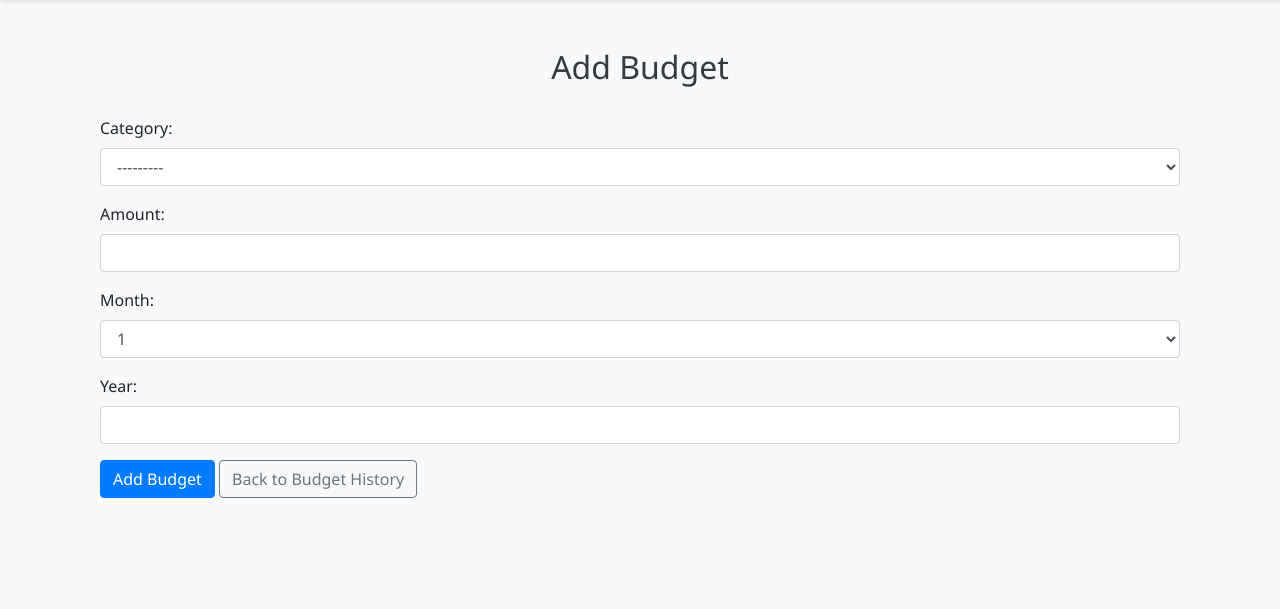
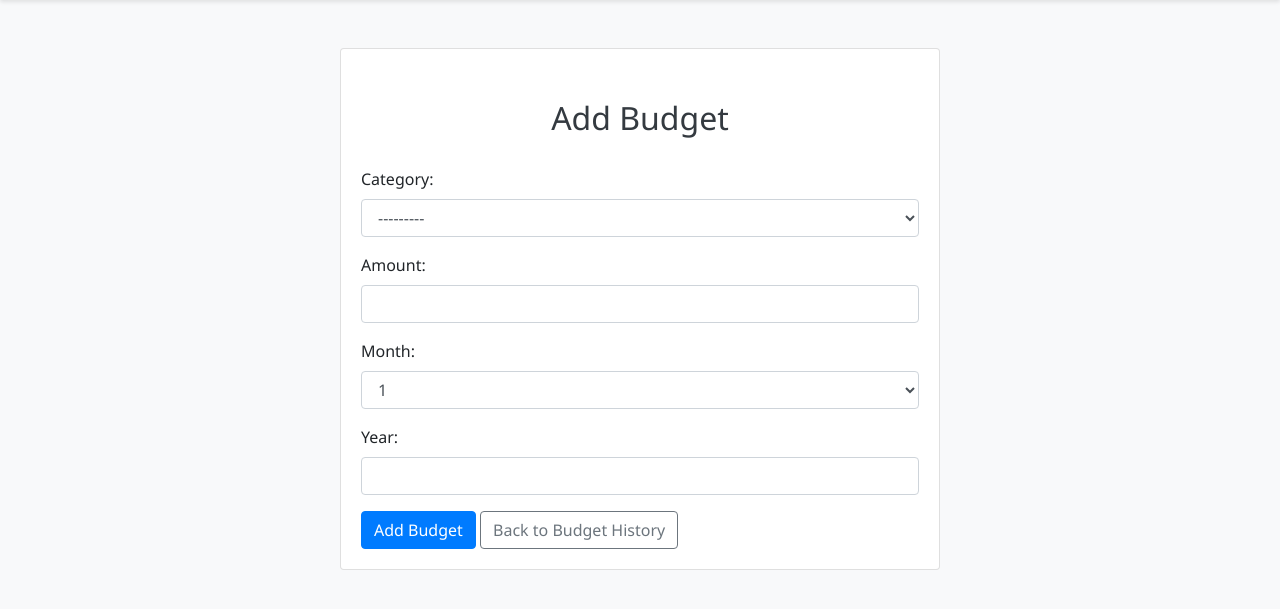
Before and after one commit to nasirabbas827/expensetracker, a Django app: page /budget/add/ in a window 1280 px wide. Shown: the part 62-671 px from the top of the page. Run offline with Django 4.2, Linux system fonts and the light colour scheme; a user stored in the database is signed in; data comes from the database, SQL or seed files in the repository; both versions use the stored data as it was after the commit; some libraries are stand-ins or nearby versions.

Commit message:
Final Code modified afterpro second update second

```diff
--- a/templates/add_budget.html
+++ b/templates/add_budget.html
@@ -4,6 +4,9 @@
 
 {% block content %}
 <div class="container mt-5">
+    <div class="card mx-auto" style="max-width: 600px;">
+        <div class="card-body">
+
     <h2>Add Budget</h2>
     <form method="POST">
         {% csrf_token %}
@@ -13,4 +16,6 @@
 
     </form>
 </div>
+</div>
+</div>
 {% endblock content %}
--- a/templates/add_category.html
+++ b/templates/add_category.html
@@ -4,6 +4,9 @@
 
 {% block content %}
 <div class="container mt-5">
+    <div class="card mx-auto" style="max-width: 600px;">
+        <div class="card-body">
+
     <h2 class="text-primary">Add Category</h2>
     <form method="POST">
         {% csrf_token %}
@@ -13,4 +16,6 @@
 
     </form>
 </div>
+</div>
+</div>
 {% endblock content %}
--- a/templates/add_expense.html
+++ b/templates/add_expense.html
@@ -4,6 +4,9 @@
 
 {% block content %}
 <div class="container mt-5">
+    <div class="card mx-auto" style="max-width: 600px;">
+        <div class="card-body">
+
     <h2>Add Expense</h2>
     <form method="POST">
         {% csrf_token %}
@@ -13,4 +16,6 @@
 
     </form>
 </div>
+</div>
+</div>
 {% endblock content %}
--- a/templates/add_income.html
+++ b/templates/add_income.html
@@ -4,6 +4,9 @@
 
 {% block content %}
 <div class="container mt-5">
+    <div class="card mx-auto" style="max-width: 600px;">
+        <div class="card-body">
+
     <h2>Add Income</h2>
     <form method="POST">
         {% csrf_token %}
@@ -13,4 +16,6 @@
 
     </form>
 </div>
+</div>
+</div>
 {% endblock content %}
--- a/templates/edit_budget.html
+++ b/templates/edit_budget.html
@@ -4,6 +4,9 @@
 
 {% block content %}
 <div class="container mt-5">
+    <div class="card mx-auto" style="max-width: 600px;">
+        <div class="card-body">
+
     <h2>Edit Budget</h2>
     <form method="POST">
         {% csrf_token %}
@@ -13,4 +16,6 @@
 
     </form>
 </div>
+</div>
+</div>
 {% endblock content %}
--- a/templates/edit_category.html
+++ b/templates/edit_category.html
@@ -4,6 +4,9 @@
 
 {% block content %}
 <div class="container mt-5">
+    <div class="card mx-auto" style="max-width: 600px;">
+        <div class="card-body">
+
     <h2 class="text-primary">Edit Category</h2>
     <form method="POST">
         {% csrf_token %}
@@ -13,4 +16,6 @@
 
     </form>
 </div>
+</div>
+</div>
 {% endblock content %}
--- a/templates/edit_expense.html
+++ b/templates/edit_expense.html
@@ -4,6 +4,9 @@
 
 {% block content %}
 <div class="container mt-5">
+    <div class="card mx-auto" style="max-width: 600px;">
+        <div class="card-body">
+
     <h2>Edit Expense</h2>
     <form method="POST">
         {% csrf_token %}
@@ -13,4 +16,6 @@
 
     </form>
 </div>
+</div>
+</div>
 {% endblock content %}
--- a/templates/edit_income.html
+++ b/templates/edit_income.html
@@ -4,6 +4,9 @@
 
 {% block content %}
 <div class="container mt-5">
+    <div class="card mx-auto" style="max-width: 600px;">
+        <div class="card-body">
+
     <h2>Edit Income</h2>
     <form method="POST">
         {% csrf_token %}
@@ -13,4 +16,6 @@
 
     </form>
 </div>
+</div>
+</div>
 {% endblock content %}
```
Also changed, not shown: db.sqlite3, profile_pics/Age_and_Gender.jpg (deleted), profile_pics/WhatsApp_Image_2024-01-25_at_1.45.45_PM.jpeg (deleted).
